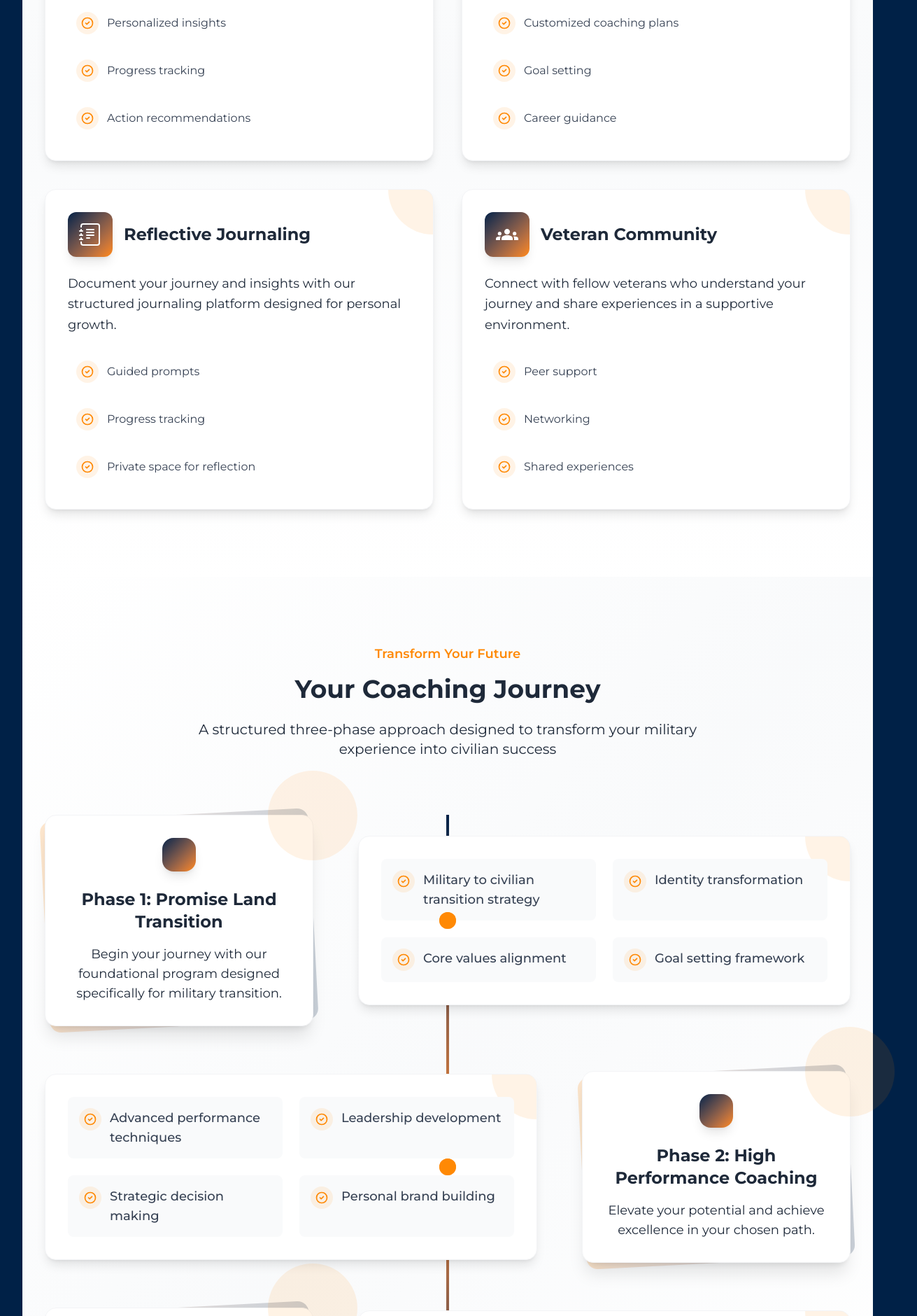
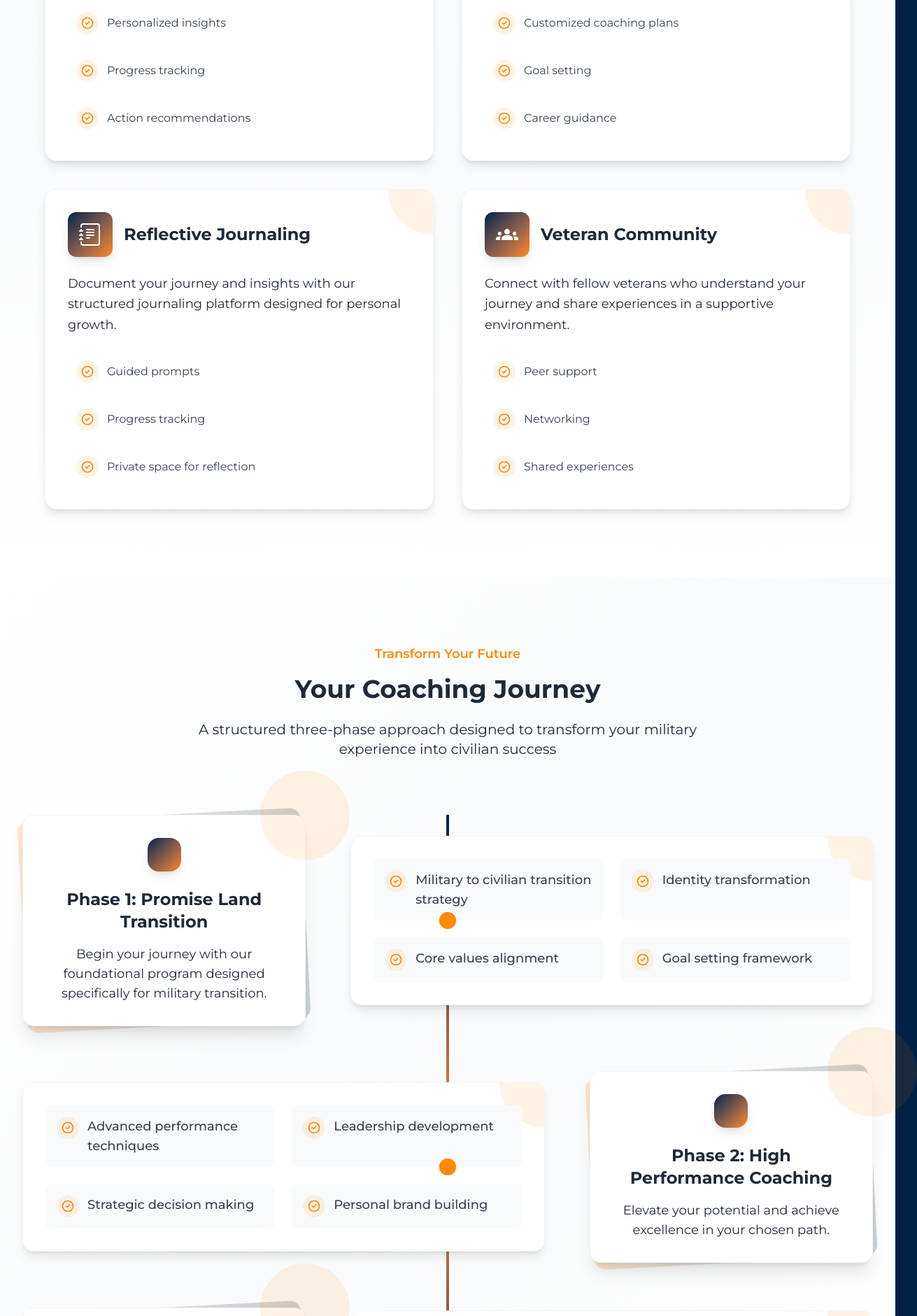
Before and after one commit to ianfranko/wanac-platform, a Next.js app: page /pages/howwehelp in a window 1280 px wide. Shown: the part 920-2800 px from the top of the page at 70% size, 1311 px wide, since content can reach past the window. Built offline with nearby package versions, Linux system fonts and the light colour scheme.

Commit message:
how we help page

```diff
--- a/src/app/pages/howwehelp/page.jsx
+++ b/src/app/pages/howwehelp/page.jsx
@@ -74,7 +74,7 @@
   ];
 
   return (
-      <div className="max-w-7xl mx-auto px-4 sm:px-6 lg:px-8">
+      <div>
 
       {/*   Hero Section */}
       <header className="relative bg-[#002147] text-white">
@@ -127,7 +127,7 @@
 
         {/* Support Areas Section */}
         <section id="our-support-pillars" className="bg-gradient-to-b from-white via-gray-50 to-white py-24">
-          <div className="max-w-7xl mx-auto px-4 sm:px-6 lg:px-8">
+          <div className="mx-auto px-4 sm:px-6 lg:px-8">
             <div className="text-center max-w-3xl mx-auto mb-20">
               <span className="text-orange-400 font-semibold text-lg mb-4 block">Our Comprehensive Approach</span>
               <h2 className="text-4xl font-bold text-brand-navy mb-6">
@@ -199,7 +199,7 @@
 
         {/* Coaching Phases Section */}
         <section id="your-coaching-journey" className="bg-gradient-to-br from-white via-gray-50 to-white py-24">
-          <div className="max-w-7xl mx-auto px-4 sm:px-6 lg:px-8">
+          <div className="mx-auto px-4 sm:px-6 lg:px-8">
             <div className="text-center max-w-3xl mx-auto mb-20">
               <span className="text-orange-400 font-semibold text-lg mb-4 block">Transform Your Future</span>
               <h2 className="text-4xl font-bold text-brand-navy mb-6">
```
